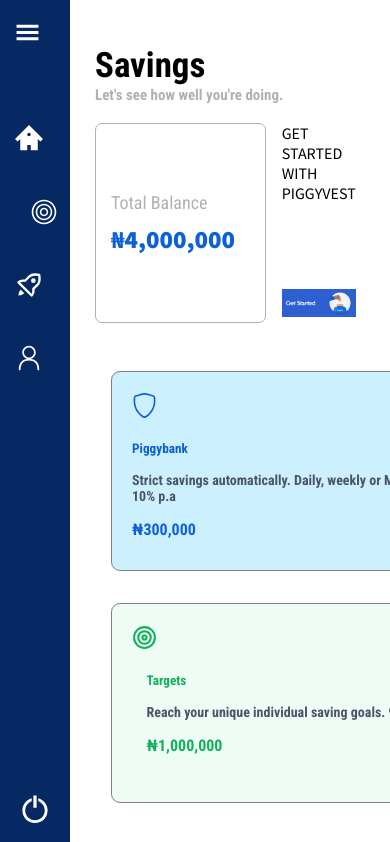
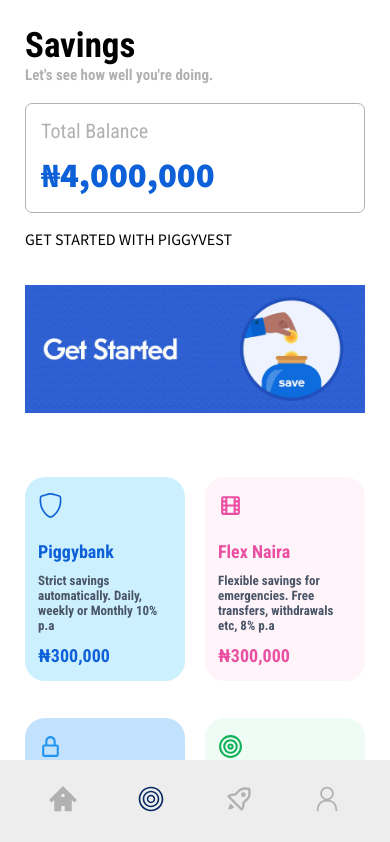
Before and after one commit to niyicodes/piggvest-dashboard-clone, a React (Vite) app: page /savings in a window 390 px wide. Shown: the top 842 px of the page. Built offline with nearby package versions, Linux system fonts and the light colour scheme; a web font is replaced by a local one.

Commit message:
still on it..

```diff
--- a/src/App.css
+++ b/src/App.css
@@ -24,7 +24,6 @@
  gap: 2.5rem;
  position: fixed;
  font-family: "Labrada", serif;
-
 }
 .top_section {
  display: flex;
@@ -79,3 +78,65 @@
  padding-bottom: 20px;
  align-items: center;
 }
+
+@media screen and (max-width: 926px) {
+ .container {
+  flex-direction: column-reverse;
+  position: relative;
+ }
+ main {
+  padding: 10px;
+ }
+ .sidebar {
+  background-color: rgb(237, 237, 237);
+  height: 10%;
+  width: 100vw !important;
+  flex-direction: row;
+  position: fixed;
+  bottom: 0px;
+  left: 0;
+  right: 0;
+  z-index: 100;
+  padding: 15px;
+ }
+
+ .top_section {
+  display: none;
+ }
+
+ .navs {
+  display: flex;
+  gap: 2.5rem;
+  margin: auto;
+ }
+
+ .link {
+  flex-direction: column;
+  color: rgb(177, 177, 177);
+  padding: 10px;
+  gap: 2px;
+ }
+
+ .link h3{
+     display: block;
+     color: black;
+ }
+
+ .active .icon {
+  color: #062863;
+ }
+ .active h3 {
+  color: black;
+ }
+
+ .icon {
+ }
+
+ .active {
+  margin-left: 0;
+ }
+
+ .logout {
+  display: none;
+ }
+}
--- a/src/Components/Card/HorizontalCard.jsx
+++ b/src/Components/Card/HorizontalCard.jsx
@@ -42,6 +42,9 @@
   color: #4a5568;
   font-size: .875rem;
  }
-
+ .text-area{
+  display: flex;
+  flex-direction: column;
+ }
 `;
 export default HorizontalCard;
--- a/src/Pages/Home.jsx
+++ b/src/Pages/Home.jsx
@@ -223,5 +223,34 @@
    }
   }
  }
+ @media screen and (max-width: 926px) {
+  .top {
+   &-first {
+   }
+   &-second {
+    margin: 0;
+   }
+  }
+  .middle {
+   &-first {
+   }
+   &-second {
+    flex-direction: column;
+    gap: 1rem;
+    &-left {
+     width: 100%;
+
+     &-bottom {
+      margin-bottom: 1rem;
+     }
+    }
+    &-right {
+     width: 100%;
+    }
+   }
+  }
+  .bottom {
+  }
+ }
 `;
 export default Home;
--- a/src/Pages/Savings.jsx
+++ b/src/Pages/Savings.jsx
@@ -47,7 +47,7 @@
 };
 
 const SavingsPage = styled.section`
-  font-family: 'Roboto Condensed', sans-serif;
+ font-family: "Roboto Condensed", sans-serif;
  padding: 15px;
  .top {
   display: flex;
@@ -57,7 +57,7 @@
   font-weight: 700;
   &-text {
    h3 {
-     font-size: 35px;
+    font-size: 35px;
    }
    p {
     color: #b1b1b1;
@@ -82,19 +82,19 @@
    padding-left: 15px;
    small {
     padding-bottom: 10px;
-    font-size: 18px;
+    font-size: 20px;
     color: #b1b1b1;
    }
    h4 {
-    font-family: 'Source Sans Pro', sans-serif;
+    font-family: "Source Sans Pro", sans-serif;
     color: rgb(13, 96, 216);
-    font-size: 25px;
+    font-size: 35px;
     font-weight: 900;
    }
   }
   &-right {
-font-family: 'Source Sans Pro', sans-serif;
-font-weight: 400;
+   font-family: "Source Sans Pro", sans-serif;
+   font-weight: 400;
    width: 30%;
    height: 100%;
    figure {
@@ -114,27 +114,85 @@
  .bottom {
   display: grid;
   grid-template-columns: repeat(3, 1fr);
+  gap: 2px;
 
   .horizcard {
-    padding: 20px;
-   width: 350px;
+   padding: 25px;
+   width: 420px;
    height: 200px;
    display: flex;
    flex-direction: column;
+   border: none;
+   border-radius: 20px;
    gap: 1rem;
    align-items: left;
    .text-area {
     display: flex;
     flex-direction: column;
-    gap: 1rem;
+    gap: 1.1rem;
+    margin-right: auto;
+    h5{
+      font-size: 20px;
+    }
+    h3{
+      font-size: 15px;
+    }
+    h4{
+      font-size: 20px;
+    }
    }
-   .icon{
-     align-self: flex-start;
-     svg{
-      font-size: 25px;
-     }
+   .icon {
+    align-self: flex-start;
+    svg {
+     font-size: 25px;
+    }
    }
   }
  }
+ @media screen and (max-width: 926px){
+   .top{}
+   .middle{
+     flex-direction: column;
+     height: auto;
+     margin-bottom: .5rem;
+     &-left{
+       width: 100%;
+       padding:15px;
+     }
+     &-right{
+       width: 100%;
+       figure{
+         img{
+           padding-top: -10px;
+         }
+       }
+     }
+   }
+   .bottom{
+     grid-template-columns: repeat(2, 1fr);
+    gap: 20px;
+    place-items: center;
+    row-gap: 5px;
+     .horizcard{
+       width: 100%;
+       height: auto;
+       padding: 15px 13px;
+
+       .text-area{
+         gap: .7rem;
+
+         h5{
+           font-size: 18px;
+         }
+         h3{
+           font-size: 13px;
+         }
+         h4{
+           font-size: 18px;
+         }
+       }
+     }
+   }
+ }
 `;
 export default Savings;
--- a/src/index.css
+++ b/src/index.css
@@ -10,3 +10,5 @@
 
 font-family: 'Roboto Condensed', sans-serif;
 font-family: 'Source Sans Pro', sans-serif;
+@media screen and (max-height: 844px){}
+@media screen and (max-width: 1024px){}
```
